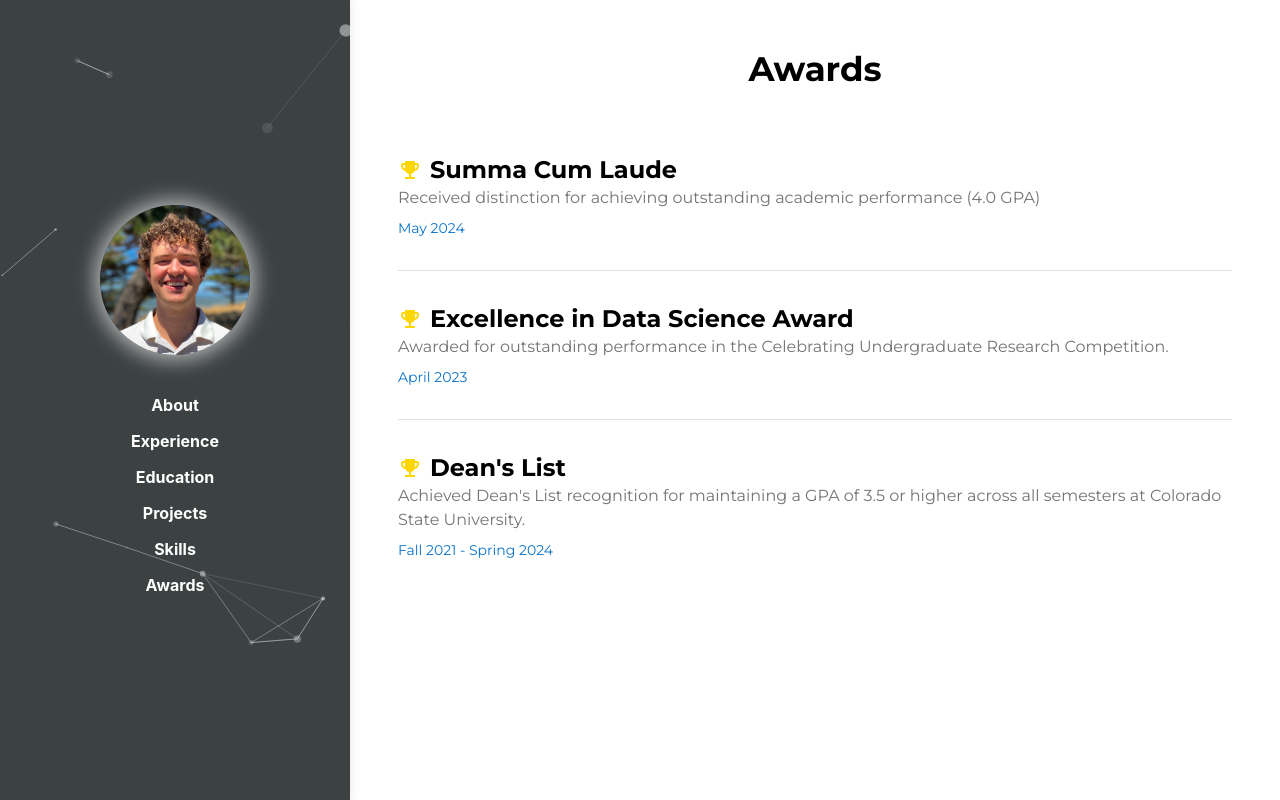
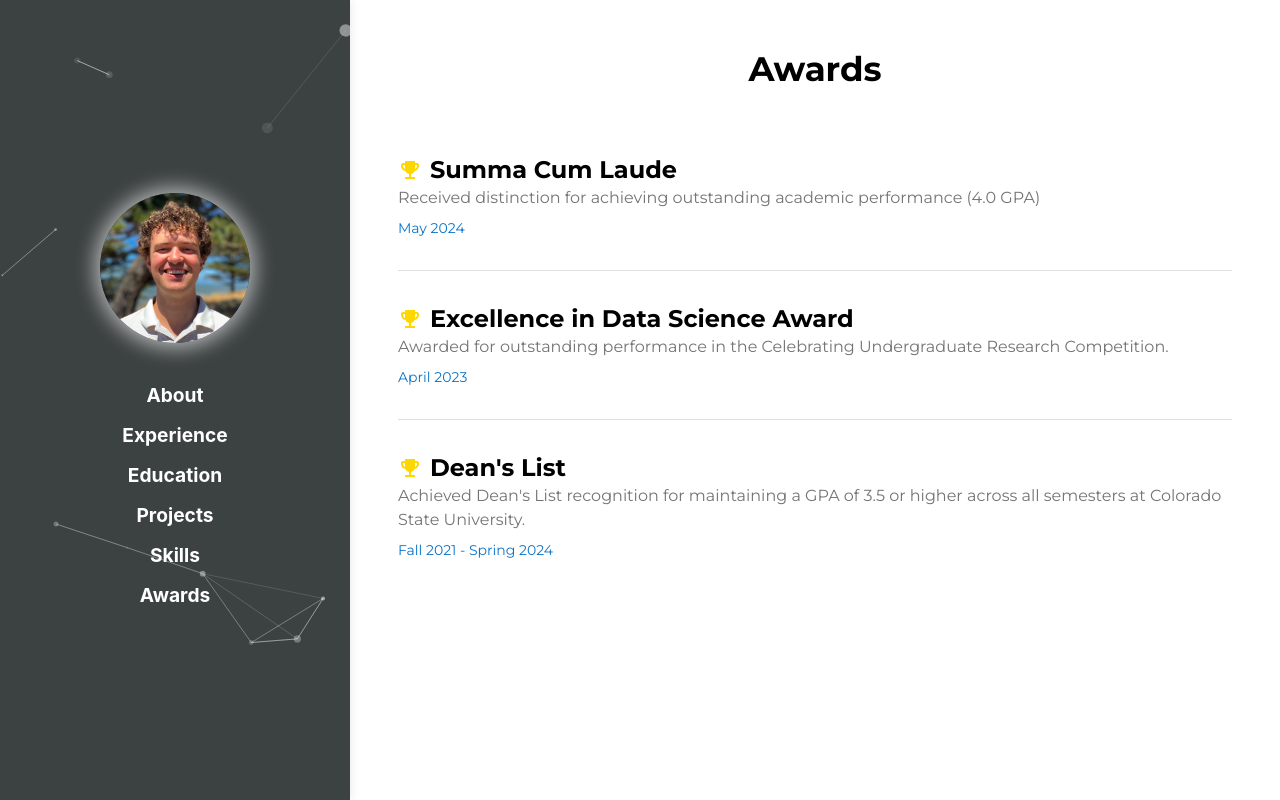
Before and after one commit to davidjriva/Personal-Portfolio, a React (Create React App) app: page /awards in a window 1280 px wide. Built offline with nearby package versions, Linux system fonts and the light colour scheme.

Commit message:
increase font size in navbar

```diff
--- a/src/components/NavBar.js
+++ b/src/components/NavBar.js
@@ -30,6 +30,7 @@ const FormattedLink = ({ page }) => {
       sx={{
         my: 1,
         fontWeight: 700,
+        fontSize: '1.2rem',
         width: '100%',
         textAlign: 'center',
         textDecoration: 'none',
```
